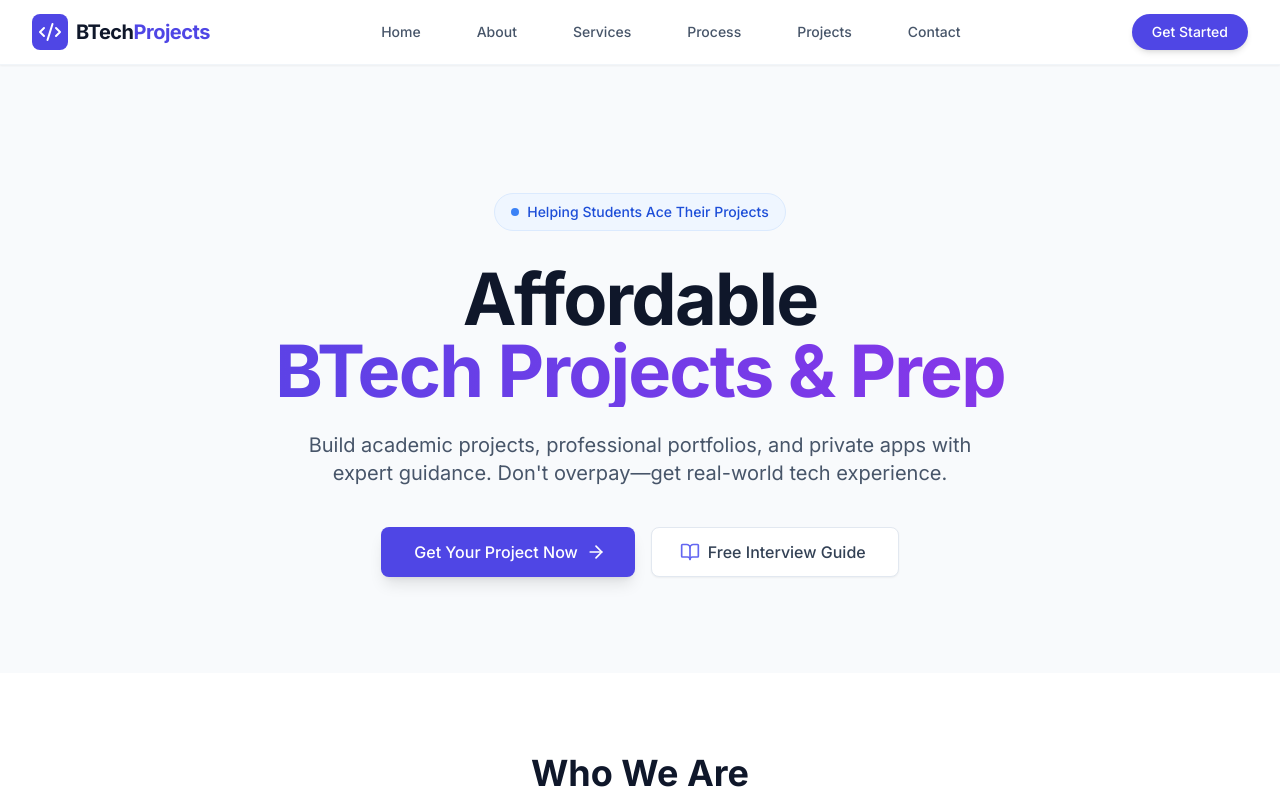
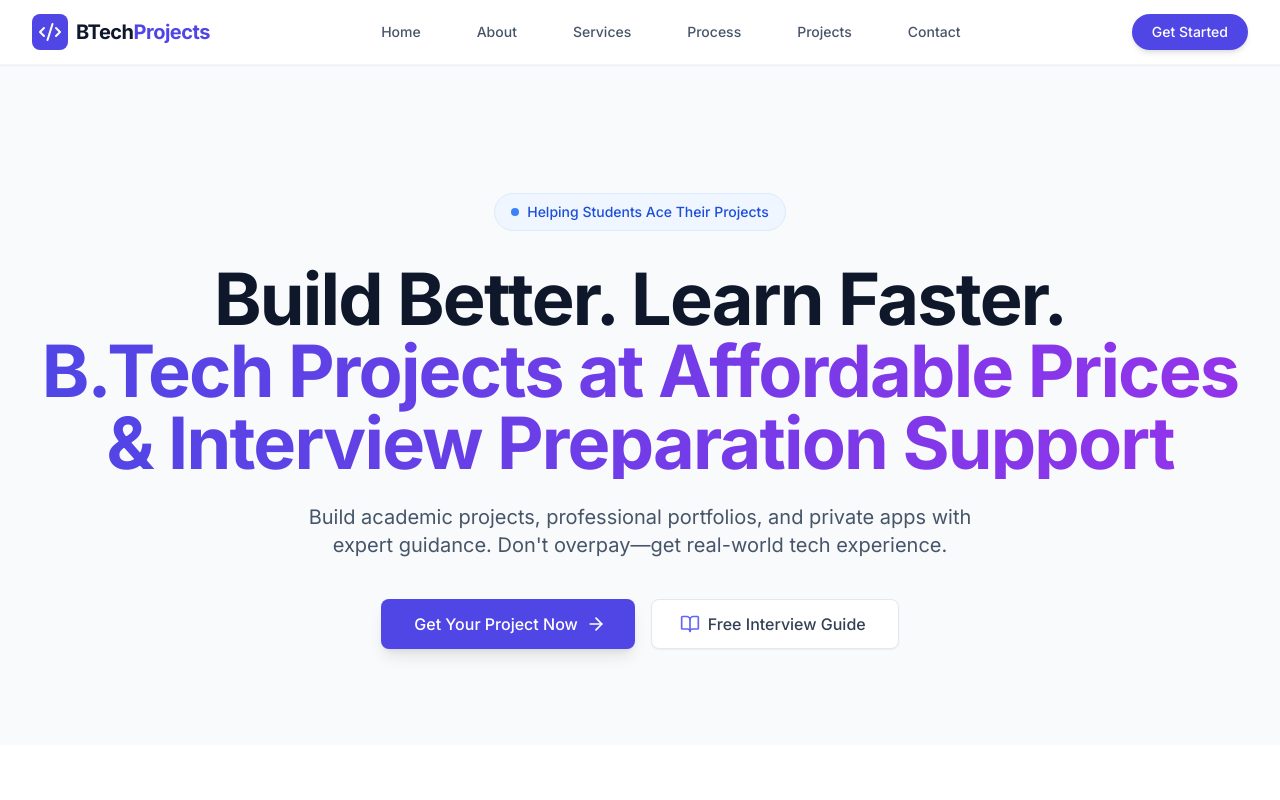
Before and after one commit to Abhilash-B3/BTech-Projects, a React (Vite) app: page / in a window 1280 px wide. Shown: the top 800 px of the page. Built offline with nearby package versions, Linux system fonts and the light colour scheme.

Commit message:
Update Hero component heading and description

```diff
--- a/src/components/Hero.tsx
+++ b/src/components/Hero.tsx
@@ -15,11 +15,12 @@ const Hero: React.FC = () => {
         </div>
 
         <h1 className="text-4xl tracking-tight font-extrabold text-slate-900 sm:text-5xl md:text-6xl lg:text-7xl mb-6">
-          <span className="block">Affordable</span>
+          <span className="block">Build Better. Learn Faster.</span>
           <span className="block text-transparent bg-clip-text bg-gradient-to-r from-indigo-600 to-purple-600">
-            BTech Projects & Prep
+             B.Tech Projects at Affordable Prices & Interview Preparation Support
           </span>
         </h1>
+
 
         <p className="mt-4 max-w-2xl mx-auto text-lg md:text-xl text-slate-600 mb-10">
           Build academic projects, professional portfolios, and private apps with expert guidance.
```
